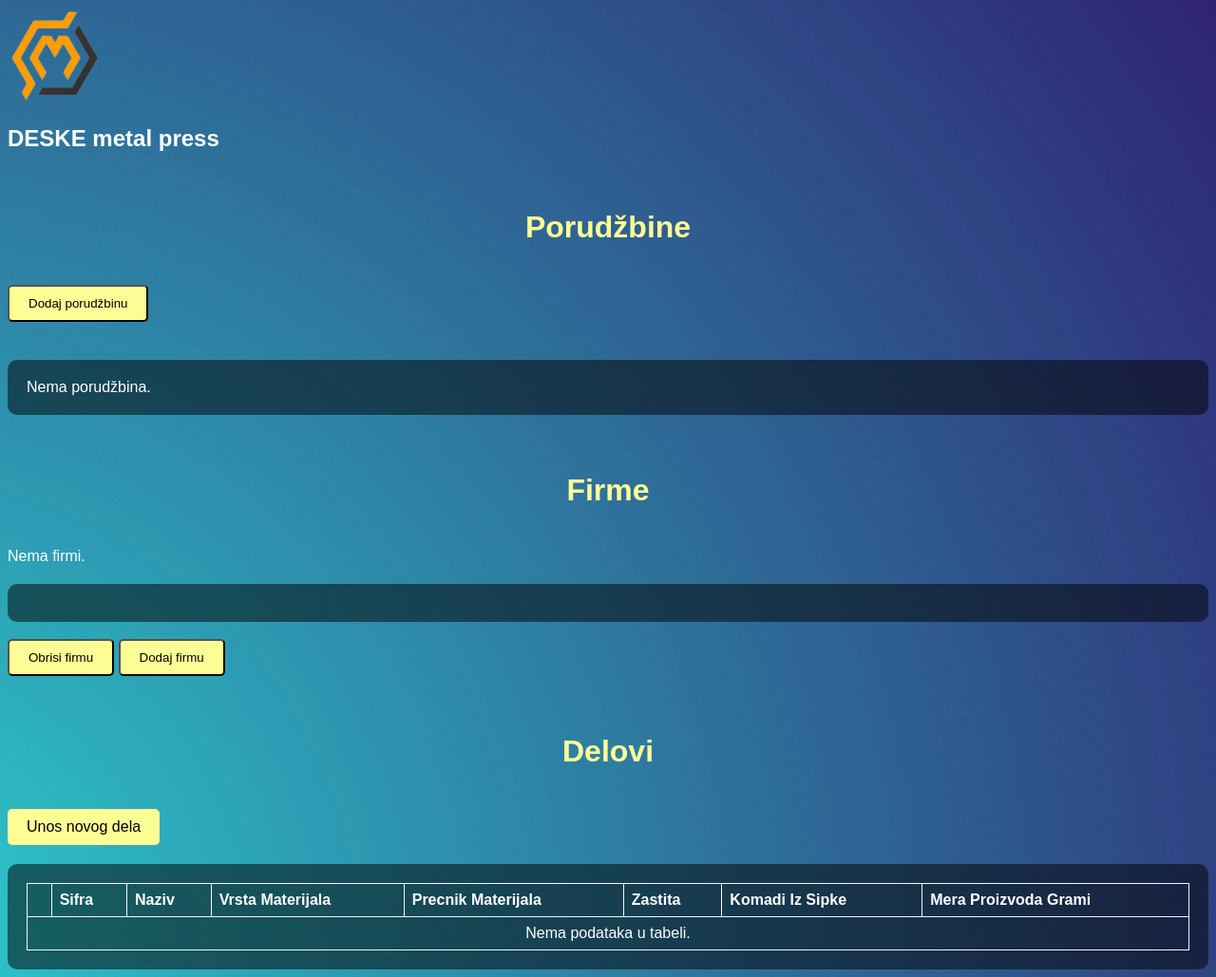
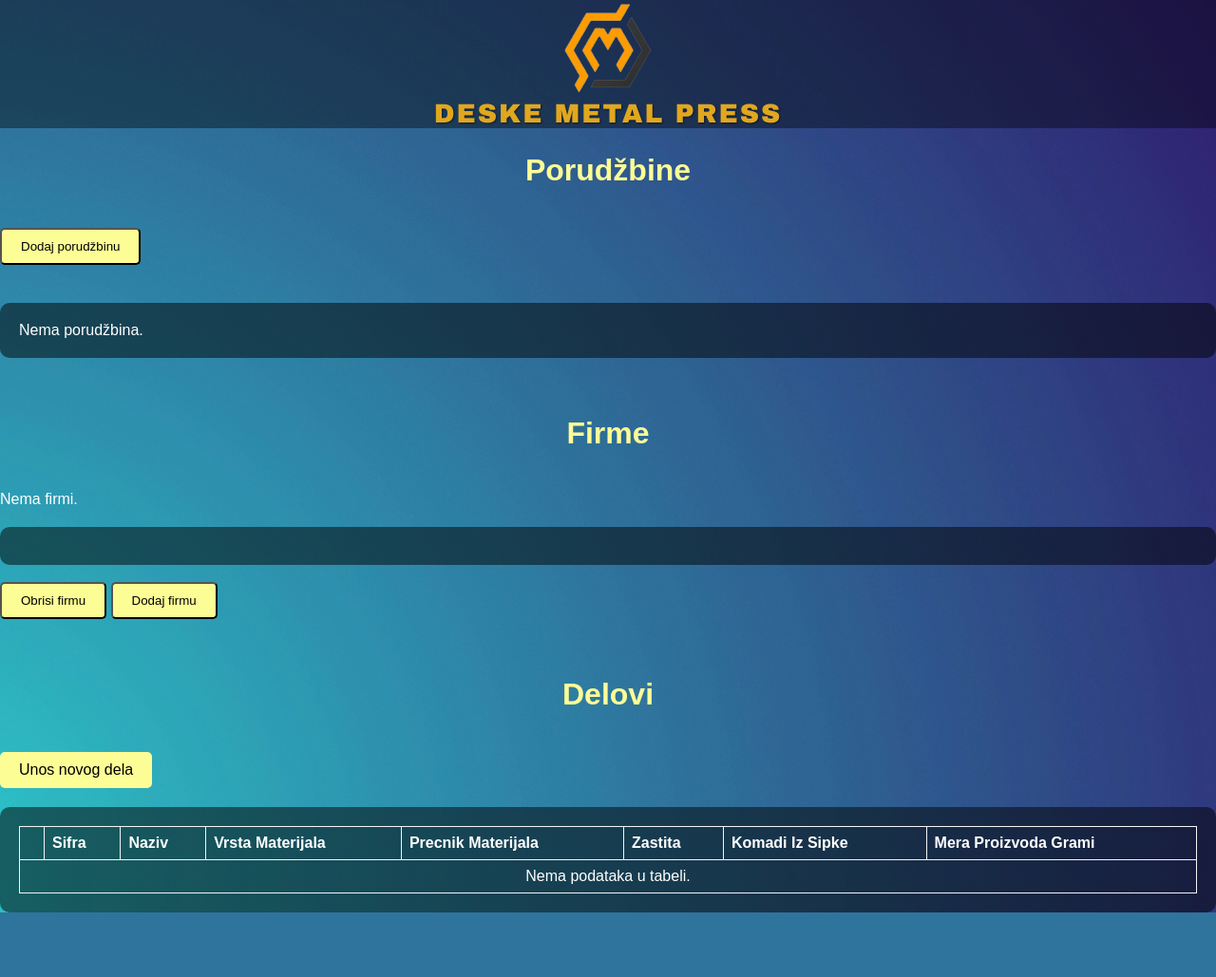
Before and after one commit to AniiAnii/Inventory-Manager, a PHP site: page / in a window 1280 px wide. Shown: the whole page at 95% size. After the commit the page ends 961 px from the top, so only its background shows below. Run offline with PHP 8.4, Linux system fonts and the light colour scheme; data that the repository does not hold is empty.

Commit message:
Add files via upload

```diff
--- a/praksaa.sql
+++ b/praksaa.sql
@@ -37,6 +37,7 @@ CREATE TABLE Delovi (
     Naziv VARCHAR(255),
     VrstaMaterijala VARCHAR(255),
     Zastita VARCHAR(255),
+    PrecnikMaterijala INT,
     KomadiIzSipke INT,
     MeraProizvodaGrami DECIMAL(10, 2),
     PicturePath VARCHAR(255)
--- a/styles/index.css
+++ b/styles/index.css
@@ -5,14 +5,9 @@ body {
     background-size: cover;
     background-repeat: no-repeat;
     color: white;
+    margin: 0;
 }
 
-/* Header styles */
-.header {
-    text-align: right;
-    padding: 10px;
-    background-color: rgba(0, 0, 0, 0.5);
-}
 
 /* Button styles */
 .dugme,
@@ -179,3 +174,29 @@ h1 {
     background-color: #3d6886;
     color: white;
 }
+
+/* Header styles */
+header {
+    background-color: rgba(0, 0, 0, 0.4); /* Background color for the header */
+    text-align: center; /* Center-align the content */
+    position: fixed; /* Fixed positioning */
+    top: 0; /* Stick to the top of the viewport */
+    width: 100%; /* Full width */
+    z-index: 1000; /* Ensure it's above other content */
+    margin-left:0px;
+}
+
+
+header h2 {
+    color: #e0a71f; /* Text color for the firm name */
+    margin: 0; /* Remove default margin */
+    font-family: 'Arial Black', sans-serif; /* Use a bold font */
+    font-size: 28px; /* Increase font size */
+    text-transform: uppercase; /* Convert text to uppercase */
+    letter-spacing: 2px; /* Add letter spacing */
+    text-shadow: 1px 1px 2px rgba(0, 0, 0, 0.5); /* Add text shadow */
+}
+
+.spacer{
+    padding-top:100px;
+}
```
Also changed, not shown: uploads/logo (1).png (added), 1 other file.
